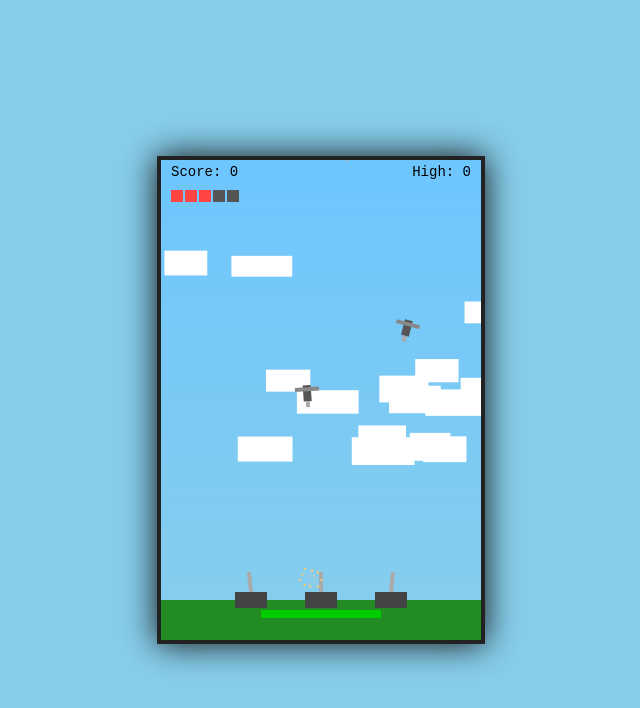
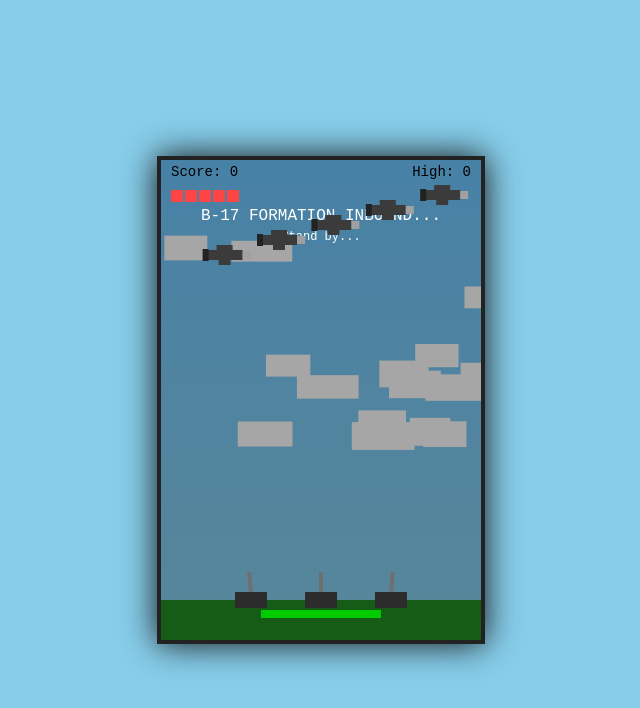
Before and after one commit to TheAerial24/Retro-Missile-Dodge, a plain HTML site: page index.html in a window 1280 px wide. Shown: the whole page, without its empty margins (319-959 px from the left). Drawn offline with Linux system fonts and the light colour scheme.

Commit message:
Update index.html

```diff
--- a/index.html
+++ b/index.html
@@ -2,24 +2,11 @@
 <html lang="en">
 <head>
 <meta charset="UTF-8">
-<title>Triple Flak Defense</title>
+<title>Triple Flak Defense — Part 2</title>
 <meta name="viewport" content="width=device-width, initial-scale=1.0, maximum-scale=1">
 <style>
-body {
-  margin:0;
-  background:#87CEEB;
-  display:flex;
-  align-items:center;
-  justify-content:center;
-  height:100vh;
-  overflow:hidden;
-}
-canvas {
-  image-rendering: pixelated;
-  border:4px solid #222;
-  box-shadow:0 0 32px #111;
-  background:#87CEEB;
-}
+  body{margin:0;background:#87CEEB;display:flex;align-items:center;justify-content:center;height:100vh;overflow:hidden}
+  canvas{image-rendering:pixelated;border:4px solid #222;box-shadow:0 0 32px #111;background:#87CEEB}
 </style>
 </head>
 <body>
@@ -32,35 +19,36 @@ const W = canvas.width, H = canvas.height;
 // Colors
 const COLORS = {
   turret: ['#444','#777','#aaa'],
-  enemy: ['#555','#888','#aaa'],
   flak: '#333',
   shrapnel: '#ffcc66',
+  bomber: ['#3b3b3b','#a0a0a0','#222'],
+  bomb: '#1a1a1a',
   cloud: '#fff',
   heart: '#ff4444',
   ammo: '#00cc00',
-  grass: '#228B22'
+  grass: '#228B22',
 };
 
-// Game state
+// State
+let phase = 'intro';          // 'intro' | 'playing' | 'gameover'
 let score = 0, health = 5, maxHealth = 5;
 let ammo = 500, maxAmmo = 500, reloadCooldown = 0, reloadTime = 120;
 let reloading = false;
 let gameOver = false;
+let frame = 0;
+let lastFlyover = 0;          // frames since last bomber flyover
 
-// === MULTI-TURRET SYSTEM ===
+// Turrets (triple)
 const turretPositions = [
-  { x: W/2, y: H-40, angleOffset: 0 },
-  { x: W/2 - 70, y: H-40, angleOffset: -0.1 },
-  { x: W/2 + 70, y: H-40, angleOffset: 0.1 }
+  { x: W/2,     y: H-40, angleOffset: 0   },   // center
+  { x: W/2 -70, y: H-40, angleOffset: -0.1},   // left
+  { x: W/2 +70, y: H-40, angleOffset: 0.1 }    // right
 ];
 
 const turrets = turretPositions.map(pos => ({
   ...pos,
-  baseW: 32,
-  baseH: 16,
-  barrelLength: 20,
-  angle: 0,
-  draw() {
+  baseW: 32, baseH: 16, barrelLength: 20, angle: 0,
+  draw(){
     ctx.fillStyle = COLORS.turret[0];
     ctx.fillRect(this.x - this.baseW/2, this.y - this.baseH/2, this.baseW, this.baseH);
     ctx.save();
@@ -79,105 +67,180 @@ const particles = [];
 let bulletCooldown = 0;
 const bulletCooldownMax = 15;
 
-function shoot() {
-  if (bulletCooldown <= 0 && ammo > 0 && !reloading && !gameOver) {
-    turrets.forEach(t => {
+// Bombers & Bombs
+const introBombers = [];   // for the opening formation
+const bombers = [];        // periodic flyovers
+const bombs = [];
+
+// Clouds
+const clouds = [];
+for (let i=0;i<15;i++){
+  clouds.push({x:Math.random()*W,y:Math.random()*H/2,w:40+Math.random()*30,h:20+Math.random()*10});
+}
+
+// ---------- Drawing ----------
+function drawBackground(){
+  const g = ctx.createLinearGradient(0,0,0,H);
+  g.addColorStop(0,'#6EC6FF'); g.addColorStop(1,'#87CEEB');
+  ctx.fillStyle = g; ctx.fillRect(0,0,W,H);
+
+  ctx.fillStyle = COLORS.cloud;
+  clouds.forEach(c=>{
+    c.y += 0.25; if(c.y>H) c.y = -c.h;
+    ctx.fillRect(c.x,c.y,c.w,c.h);
+  });
+
+  // Ground
+  ctx.fillStyle = COLORS.grass;
+  ctx.fillRect(0,H-40,W,40);
+}
+
+function drawHUD(){
+  ctx.fillStyle='#000'; ctx.font='14px monospace'; ctx.textAlign='left';
+  ctx.fillText('Score: '+score,10,16);
+  // Hearts
+  for(let i=0;i<maxHealth;i++){
+    const x=10+i*14,y=30;
+    ctx.fillStyle=(i<health)?COLORS.heart:'#555';
+    ctx.fillRect(x,y,12,12);
+  }
+  // Ammo bar
+  const barWidth=120,barHeight=8;
+  const x=W/2-barWidth/2,y=H-30;
+  ctx.fillStyle='#555'; ctx.fillRect(x,y,barWidth,barHeight);
+  ctx.fillStyle=COLORS.ammo; ctx.fillRect(x,y,barWidth*(ammo/maxAmmo),barHeight);
+
+  // Highscore
+  ctx.fillStyle='#000'; ctx.textAlign='right';
+  ctx.fillText('High: '+(parseInt(localStorage.getItem('highScore'))||0), W-10,16);
+}
+
+function drawGameOver(){
+  ctx.fillStyle='rgba(0,0,0,0.6)'; ctx.fillRect(0,0,W,H);
+  ctx.fillStyle='#fff'; ctx.textAlign='center';
+  ctx.font='20px monospace'; ctx.fillText('GAME OVER', W/2, H/2-20);
+  ctx.font='14px monospace';
+  ctx.fillText('Score: '+score, W/2, H/2+5);
+  ctx.fillText('Press SPACE to Restart', W/2, H/2+30);
+}
+
+function drawTitle(){
+  ctx.fillStyle='rgba(0,0,0,0.35)'; ctx.fillRect(0,0,W,H);
+  ctx.fillStyle='#fff'; ctx.textAlign='center';
+  ctx.font='16px monospace'; ctx.fillText('B-17 FORMATION INBOUND...', W/2, 60);
+  ctx.font='12px monospace'; ctx.fillText('Stand by...', W/2, 80);
+}
+
+// ---------- Entities ----------
+function shoot(){
+  if (bulletCooldown<=0 && ammo>0 && !reloading && phase==='playing'){
+    turrets.forEach(t=>{
       const vx = Math.sin(t.angle + t.angleOffset) * 5.5;
       const vy = -Math.cos(t.angle + t.angleOffset) * 5.5;
-      flakShells.push({
-        x: t.x,
-        y: t.y - t.baseH/2 - 4,
-        vx, vy,
-        life: 150,
-        draw() {
-          ctx.fillStyle = COLORS.flak;
-          ctx.fillRect(this.x - 2, this.y - 2, 4, 4);
-        }
-      });
+      flakShells.push({x:t.x,y:t.y - t.baseH/2 - 4, vx,vy, life:150});
     });
     bulletCooldown = bulletCooldownMax;
     ammo--;
-    if (ammo <= 0) { reloading = true; reloadCooldown = 0; }
+    if (ammo<=0){ reloading=true; reloadCooldown=0; }
   }
 }
 
-// Enemies
-const enemies = [];
-function spawnEnemy() {
-  let e = { w: 24, h: 20 };
-  e.x = 20 + Math.random() * (W - 40);
-  e.y = -20;
-  e.vx = (Math.random() - 0.5) * 1.2;
-  e.vy = 2 + Math.random() * 1.5;
-  e.speed = Math.hypot(e.vx, e.vy);
-  e.angle = Math.atan2(e.vy, e.vx);
-  e.homingStrength = 0.02 + Math.random() * 0.02;
-  e.draw = function() {
-    ctx.save();
-    ctx.translate(this.x, this.y);
-    ctx.rotate(this.angle + Math.PI/2);
-    ctx.fillStyle = COLORS.enemy[0];
-    ctx.fillRect(-4, -8, 8, 16);
-    ctx.fillStyle = COLORS.enemy[1];
-    ctx.fillRect(-12, 2, 24, 4);
-    ctx.fillStyle = COLORS.enemy[2];
-    ctx.fillRect(-2, -14, 4, 6);
-    ctx.restore();
-  };
-  enemies.push(e);
-}
-
-// Explosion + Shrapnel
-function spawnFlakExplosion(x, y) {
-  // smoke particles
-  for (let i=0; i<10; i++) {
-    const a = Math.random()*Math.PI*2;
-    const s = 0.5 + Math.random()*1.2;
-    particles.push({x, y, vx:Math.cos(a)*s, vy:Math.sin(a)*s, life:30+Math.random()*20, color:'rgba(200,200,200,0.6)'});
+function spawnFlakExplosion(x,y){
+  // smoke
+  for(let i=0;i<10;i++){
+    const a=Math.random()*Math.PI*2, s=0.5+Math.random()*1.2;
+    particles.push({x,y,vx:Math.cos(a)*s,vy:Math.sin(a)*s,life:30+Math.random()*20,color:'rgba(200,200,200,0.6)'});
   }
   // shrapnel
   const count = 8 + Math.floor(Math.random()*4);
-  for (let i=0;i<count;i++){
-    const ang = (i/count)*Math.PI*2 + Math.random()*0.2;
-    const spd = 2.5 + Math.random()*1.5;
-    shrapnelPieces.push({
-      x, y, vx:Math.cos(ang)*spd, vy:Math.sin(ang)*spd,
-      life:40+Math.random()*10,
-      draw(){
-        ctx.fillStyle = COLORS.shrapnel;
-        ctx.fillRect(this.x-1,this.y-1,2,2);
-      }
-    });
+  for(let i=0;i<count;i++){
+    const ang=(i/count)*Math.PI*2 + Math.random()*0.2;
+    const spd=2.4 + Math.random()*1.3;
+    shrapnelPieces.push({x,y,vx:Math.cos(ang)*spd,vy:Math.sin(ang)*spd,life:40+Math.random()*10});
   }
 }
 
-// Clouds
-const clouds = [];
-for (let i=0;i<15;i++) {
-  clouds.push({ x:Math.random()*W, y:Math.random()*H/2, w:40+Math.random()*30, h:20+Math.random()*10 });
-}
-function drawBackground() {
-  const gradient = ctx.createLinearGradient(0, 0, 0, H);
-  gradient.addColorStop(0, '#6EC6FF');
-  gradient.addColorStop(1, '#87CEEB');
-  ctx.fillStyle = gradient;
-  ctx.fillRect(0,0,W,H);
-  ctx.fillStyle = COLORS.cloud;
-  clouds.forEach(c=>{
-    c.y += 0.3;
-    if(c.y > H) c.y = -c.h;
-    ctx.fillRect(c.x, c.y, c.w, c.h);
+function spawnIntroFormation(){
+  // 5 bombers in a staggered V-ish line, left -> right
+  const rows = [
+    {x:-80, y:35, delay:0},
+    {x:-120,y:50, delay:12},
+    {x:-160,y:65, delay:24},
+    {x:-200,y:80, delay:36},
+    {x:-240,y:95, delay:48},
+  ];
+  introBombers.length = 0;
+  rows.forEach(r=>{
+    introBombers.push({
+      x:r.x, y:r.y, vx:1.2, w:46, h:16, delay:r.delay, active:false, hp:999, intro:true
     });
-  ctx.fillStyle = COLORS.grass;
-  ctx.fillRect(0, H-40, W, 40);
+  });
 }
 
-// Controls
+function spawnFlyover(){
+  // Top bomber, random side
+  const fromLeft = Math.random()<0.5;
+  bombers.push({
+    x: fromLeft ? -60 : W+60,
+    y: 40 + Math.random()*25,
+    vx: fromLeft ? 1.6 : -1.6,
+    w: 46, h: 16, hp:1
+  });
+}
+
+function spawnBombPattern(){
+  // Choose one of several patterns
+  const type = Math.floor(Math.random()*3); // 0: scatter, 1: burst cluster, 2: line
+  if (type===0){ // scatter
+    const n=2+Math.floor(Math.random()*4);
+    for(let i=0;i<n;i++) spawnBomb(Math.random()*W);
+  } else if (type===1){ // burst cluster
+    const center = 20 + Math.random()*(W-40);
+    for(let i=0;i<5;i++) spawnBomb(center + (Math.random()-0.5)*30);
+  } else { // line
+    const start = Math.random()<0.5 ? 20 : W-20;
+    const step = (start< W/2) ? 20 : -20;
+    for(let i=0;i<6;i++) spawnBomb(start + i*step);
+  }
+}
+function spawnBomb(x){
+  bombs.push({x: Math.max(10,Math.min(W-10,x)), y: -10, vy: 2.0 + Math.random()*1.2, r:5});
+}
+
+// ---------- Drawing helpers ----------
+function drawBomber(b){
+  // Simple B-17-ish profile: fuselage + wings + tail (side-on)
+  ctx.save();
+  ctx.translate(b.x, b.y);
+  // body
+  ctx.fillStyle = COLORS.bomber[0];
+  ctx.fillRect(-18,-5,36,10);
+  // nose
+  ctx.fillStyle = COLORS.bomber[1];
+  ctx.fillRect(18,-4,8,8);
+  // wings
+  ctx.fillStyle = COLORS.bomber[0];
+  ctx.fillRect(-8,-10,16,6);
+  ctx.fillRect(-6,4,12,6);
+  // tail
+  ctx.fillStyle = COLORS.bomber[2];
+  ctx.fillRect(-22,-6,6,12);
+  ctx.restore();
+}
+function drawBomb(bm){
+  ctx.fillStyle = COLORS.bomb;
+  ctx.fillRect(bm.x-2,bm.y-4,4,8);
+}
+
+// ---------- Controls ----------
 let left=false,right=false,shooting=false;
 window.addEventListener('keydown',e=>{
   if(e.key==='ArrowLeft') left=true;
   if(e.key==='ArrowRight') right=true;
-  if(e.code==='Space'){ if(gameOver) restartGame(); shooting=true; shoot(); }
+  if(e.code==='Space'){
+    if (phase==='gameover'){ restartGame(); return; }
+    if (phase==='playing'){ shooting=true; shoot(); }
+  }
 });
 window.addEventListener('keyup',e=>{
   if(e.key==='ArrowLeft') left=false;
@@ -185,163 +248,180 @@ window.addEventListener('keyup',e=>{
   if(e.code==='Space') shooting=false;
 });
 
-// HUD
-function drawHUD(){
-  ctx.fillStyle='#000';
-  ctx.font='14px monospace';
-  ctx.textAlign='left';
-  ctx.fillText('Score: '+score,10,16);
-  for(let i=0;i<maxHealth;i++){
-    const x=10+i*14,y=30;
-    ctx.fillStyle=(i<health)?COLORS.heart:'#555';
-    ctx.fillRect(x,y,12,12);
-  }
-  const barWidth=120,barHeight=8;
-  const x=W/2-barWidth/2,y=H-30;
-  ctx.fillStyle='#555';ctx.fillRect(x,y,barWidth,barHeight);
-  ctx.fillStyle=COLORS.ammo;ctx.fillRect(x,y,barWidth*(ammo/maxAmmo),barHeight);
-  ctx.fillStyle='#000';ctx.textAlign='right';
-  ctx.fillText('High: '+(parseInt(localStorage.getItem('highScore'))||0),W-10,16);
+// ---------- Game Flow ----------
+function beginGame(){ phase='playing'; lastFlyover = frame; }
+
+function restartGame(){
+  score=0; health=5; ammo=maxAmmo;
+  flakShells.length=0; shrapnelPieces.length=0; particles.length=0;
+  bombs.length=0; bombers.length=0; introBombers.length=0;
+  phase='intro'; gameOver=false; frame=0;
+  spawnIntroFormation();
 }
 
-function drawGameOver(){
-  ctx.fillStyle='rgba(0,0,0,0.6)';
-  ctx.fillRect(0,0,W,H);
-  ctx.fillStyle='#fff';
-  ctx.font='20px monospace';
-  ctx.textAlign='center';
-  ctx.fillText('GAME OVER',W/2,H/2-20);
-  ctx.font='14px monospace';
-  ctx.fillText('Score: '+score,W/2,H/2+5);
-  ctx.fillText('Press SPACE to Restart',W/2,H/2+30);
-}
+// ---------- Loop ----------
+spawnIntroFormation();
 
-function restartGame(){
-  score=0;health=5;ammo=maxAmmo;
-  enemies.length=0;flakShells.length=0;shrapnelPieces.length=0;particles.length=0;
-  gameOver=false;
-}
-
-// === Main Loop ===
-let frame=0;
 function loop(){
   frame++;
   drawBackground();
 
-  if(!gameOver){
-    // Turrets
+  // Turrets always draw (locked during intro)
   turrets.forEach(t=>{
-      if(left) t.angle-=0.05;
-      if(right) t.angle+=0.05;
-      t.angle=Math.max(-Math.PI/4,Math.min(Math.PI/4,t.angle));
+    if(phase==='playing'){
+      if(left) t.angle -= 0.05;
+      if(right) t.angle += 0.05;
+      t.angle = Math.max(-Math.PI/4, Math.min(Math.PI/4, t.angle));
+    }
     t.draw();
   });
 
-    if(bulletCooldown>0) bulletCooldown--;
-    if(shooting && bulletCooldown<=0) shoot();
-
-    if(reloading){
-      reloadCooldown++;
-      if(reloadCooldown>=reloadTime){ammo=maxAmmo;reloading=false;}
+  // Intro formation
+  if (phase==='intro'){
+    drawTitle();
+    let activeCount = 0;
+    for (let i=introBombers.length-1;i>=0;i--){
+      const b=introBombers[i];
+      if (b.delay>0){ b.delay--; continue; }
+      b.active = true;
+      activeCount++;
+      b.x += b.vx;
+      drawBomber(b);
+    }
+    // if all have left the screen -> start
+    const allGone = introBombers.every(b=> b.active && b.x > W+80);
+    if (allGone){
+      ctx.fillStyle='#000'; ctx.font='16px monospace'; ctx.textAlign='center';
+      ctx.fillText('INCOMING RAID!', W/2, 130);
+      // small delay then begin
+      if (frame>180) beginGame();
+    }
   }
 
-    if(frame%60===0) spawnEnemy();
+  if (phase==='playing'){
+    // shoot on hold
+    if (bulletCooldown>0) bulletCooldown--;
+    if (shooting && bulletCooldown<=0) shoot();
+
+    // reload
+    if (reloading){
+      reloadCooldown++;
+      if (reloadCooldown>=reloadTime){ ammo=maxAmmo; reloading=false; }
+    }
+
+    // Periodic bomber flyover every ~300 frames (5s @ 60fps)
+    if (frame - lastFlyover >= 300){
+      spawnFlyover();
+      lastFlyover = frame;
+    }
+
+    // Bomb spawn rhythm
+    if (frame % 45 === 0) spawnBombPattern();
 
     // Flak shells
-    for(let i=flakShells.length-1;i>=0;i--){
+    for (let i=flakShells.length-1;i>=0;i--){
       const f=flakShells[i];
-      f.x+=f.vx; f.y+=f.vy; f.life--;
-      f.draw();
-      // proximity detonation
+      f.x += f.vx; f.y += f.vy; f.life--;
+      // proximity detonation near bombs or bombers
       let detonate=false;
-      for(const e of enemies){
-        const dist=Math.hypot(f.x-e.x,f.y-e.y);
-        if(dist<40){detonate=true;break;}
+      for (const m of bombs){ if (Math.hypot(f.x-m.x,f.y-m.y) < 40){ detonate=true; break; } }
+      if (!detonate){
+        for (const b of bombers){ if (Math.hypot(f.x-b.x,f.y-b.y) < 40){ detonate=true; break; } }
       }
-      if(f.life<=0 || detonate){
-        spawnFlakExplosion(f.x,f.y);
-        flakShells.splice(i,1);
-      } else if(f.y<-20) flakShells.splice(i,1);
+      // draw
+      ctx.fillStyle = COLORS.flak; ctx.fillRect(f.x-2,f.y-2,4,4);
+      if (f.life<=0 || detonate || f.y<-20) { spawnFlakExplosion(f.x,f.y); flakShells.splice(i,1); }
     }
 
     // Shrapnel
-    for(let i=shrapnelPieces.length-1;i>=0;i--){
+    for (let i=shrapnelPieces.length-1;i>=0;i--){
       const s=shrapnelPieces[i];
-      s.x+=s.vx; s.y+=s.vy; s.vy+=0.03;
-      s.life--; s.draw();
-      if(s.life<=0) shrapnelPieces.splice(i,1);
-    }
+      s.x += s.vx; s.y += s.vy; s.vy += 0.03; s.life--;
+      ctx.fillStyle = COLORS.shrapnel; ctx.fillRect(s.x-1,s.y-1,2,2);
+      if (s.life<=0) { shrapnelPieces.splice(i,1); continue; }
 
-    // Enemies
-    for(let i=enemies.length-1;i>=0;i--){
-      const e=enemies[i];
-      const dx=W/2 - e.x;
-      const dy=(H-40 - e.y);
-      const dist=Math.hypot(dx,dy);
-      if(dist>40){
-        const desiredAngle=Math.atan2(dy,dx);
-        const desiredVx=Math.cos(desiredAngle)*e.speed;
-        const desiredVy=Math.sin(desiredAngle)*e.speed;
-        e.vx+=(desiredVx-e.vx)*e.homingStrength;
-        e.vy+=(desiredVy-e.vy)*e.homingStrength;
-      }
-      e.x+=e.vx;e.y+=e.vy;
-      e.speed=Math.hypot(e.vx,e.vy);
-      e.angle=Math.atan2(e.vy,e.vx);
-      e.draw();
-
-      // Collision with shrapnel
-      for(let j=shrapnelPieces.length-1;j>=0;j--){
-        const s=shrapnelPieces[j];
-        if(Math.hypot(s.x-e.x,s.y-e.y)<10){
-          shrapnelPieces.splice(j,1);
-          enemies.splice(i,1);
-          score+=10;
-          spawnFlakExplosion(e.x,e.y);
+      // Hit bombs
+      for (let j=bombs.length-1;j>=0;j--){
+        const m=bombs[j];
+        if (Math.hypot(s.x-m.x,s.y-m.y) < 10){
+          bombs.splice(j,1);
+          score += 10;
+          spawnFlakExplosion(m.x,m.y);
+          shrapnelPieces.splice(i,1);
           break;
         }
       }
+      // Hit bombers
+      for (let k=bombers.length-1;k>=0;k--){
+        const b=bombers[k];
+        if (Math.abs(s.x-b.x)<20 && Math.abs(s.y-b.y)<10){
+          b.hp -= 1;
+          if (b.hp<=0){
+            bombers.splice(k,1);
+            score += 100; // ✅ bomber kill reward
+            spawnFlakExplosion(b.x,b.y);
+          }
+          shrapnelPieces.splice(i,1);
+          break;
+        }
+      }
+    }
 
-      // Collision with base
-      for(const t of turrets){
-        const d=Math.hypot(t.x-e.x,t.y-e.y);
-        if(d<25){
-          spawnFlakExplosion(e.x,e.y);
-          enemies.splice(i,1);
+    // Bombers (flyovers)
+    for (let i=bombers.length-1;i>=0;i--){
+      const b=bombers[i];
+      b.x += b.vx;
+      drawBomber(b);
+      if (b.x < -80 || b.x > W+80) bombers.splice(i,1);
+    }
+
+    // Bombs
+    for (let i=bombs.length-1;i>=0;i--){
+      const m=bombs[i];
+      m.y += m.vy;
+      drawBomb(m);
+
+      // Hit ground
+      if (m.y > H-40){
+        bombs.splice(i,1);
+        spawnFlakExplosion(m.x,m.y);
         health--;
-          if(health<=0){
+        if (health<=0){
           const high=parseInt(localStorage.getItem('highScore'))||0;
-            if(score>high)localStorage.setItem('highScore',score);
-            gameOver=true;
+          if (score>high) localStorage.setItem('highScore', score);
+          phase='gameover'; gameOver=true;
+        }
+        continue;
+      }
+      // Hit turrets
+      for (const t of turrets){
+        if (Math.hypot(t.x-m.x, t.y-m.y) < 20){
+          bombs.splice(i,1);
+          spawnFlakExplosion(m.x,m.y);
+          health--;
+          if (health<=0){
+            const high=parseInt(localStorage.getItem('highScore'))||0;
+            if (score>high) localStorage.setItem('highScore', score);
+            phase='gameover'; gameOver=true;
           }
           break;
         }
       }
-
-      // Plane passed ground
-      if(e.y>H-60){
-        spawnFlakExplosion(e.x,e.y);
-        enemies.splice(i,1);
-        health--;
-        if(health<=0){
-          const high=parseInt(localStorage.getItem('highScore'))||0;
-          if(score>high)localStorage.setItem('highScore',score);
-          gameOver=true;
-        }
     }
   }
 
-    // Particles
-    for(let i=particles.length-1;i>=0;i--){
+  // Particles (smoke/explosions)
+  for (let i=particles.length-1;i>=0;i--){
     const p=particles[i];
-      p.x+=p.vx; p.y+=p.vy; p.vy+=0.02; p.life--;
-      ctx.fillStyle=p.color;
+    p.x += p.vx; p.y += p.vy; p.vy += 0.02; p.life--;
+    ctx.fillStyle = p.color;
     ctx.fillRect(p.x-1,p.y-1,2,2);
-      if(p.life<=0) particles.splice(i,1);
+    if (p.life<=0) particles.splice(i,1);
   }
 
+  // Overlays
+  if (phase==='gameover') drawGameOver();
   drawHUD();
-  } else drawGameOver();
 
   requestAnimationFrame(loop);
 }
```
Lines whose indentation alone changed are shown as unchanged.
